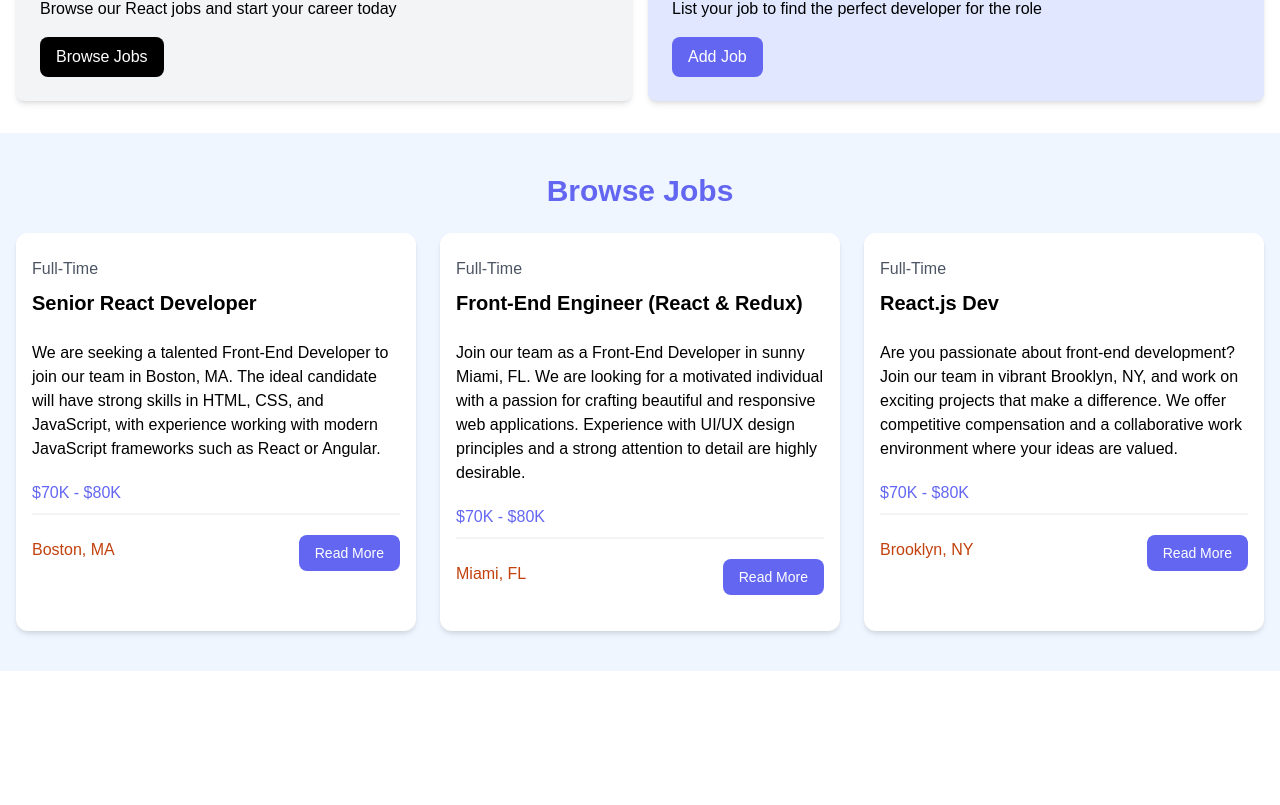
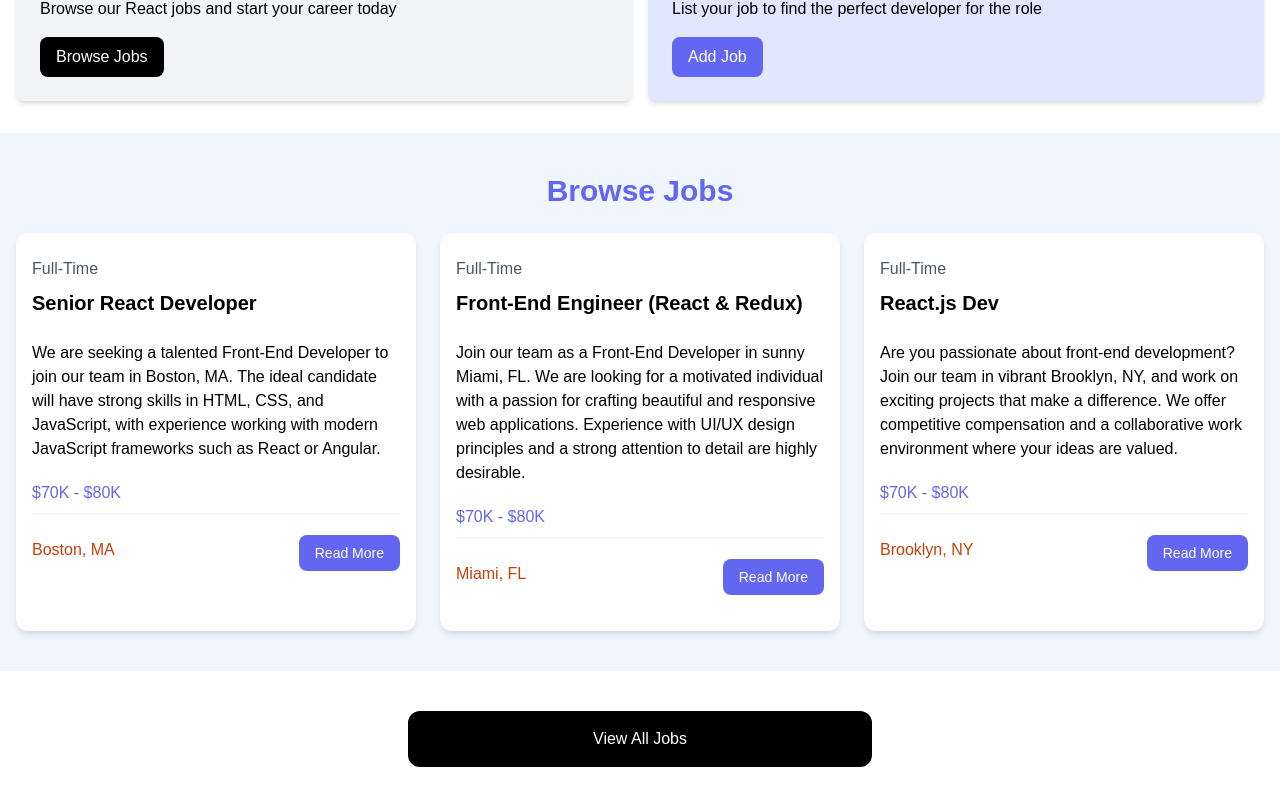
Before and after one commit to Hitendra27/reactjobsite, a React (Vite) app: page / in a window 1280 px wide. Shown: the part 476-1281 px from the top of the page. Before the commit the page ends 1147 px from the top, so only its background shows below. Built offline with nearby package versions, Linux system fonts and the light colour scheme.

Commit message:
feat: Implemented ViewAllJobs Component

```diff
--- a/src/App.jsx
+++ b/src/App.jsx
@@ -2,6 +2,7 @@ import Navbar from "./components/Navbar";
 import Hero from "./components/Hero";
 import HomeCards from "./components/HomeCards";
 import JobListings from "./components/JobListings";
+import ViewAllJobs from "./components/ViewAllJobs";
 
 const App = () => {
   return (
@@ -10,6 +11,7 @@ const App = () => {
       <Hero />
       <HomeCards />
       <JobListings />
+      <ViewAllJobs />
     </>
   );
 };
```
